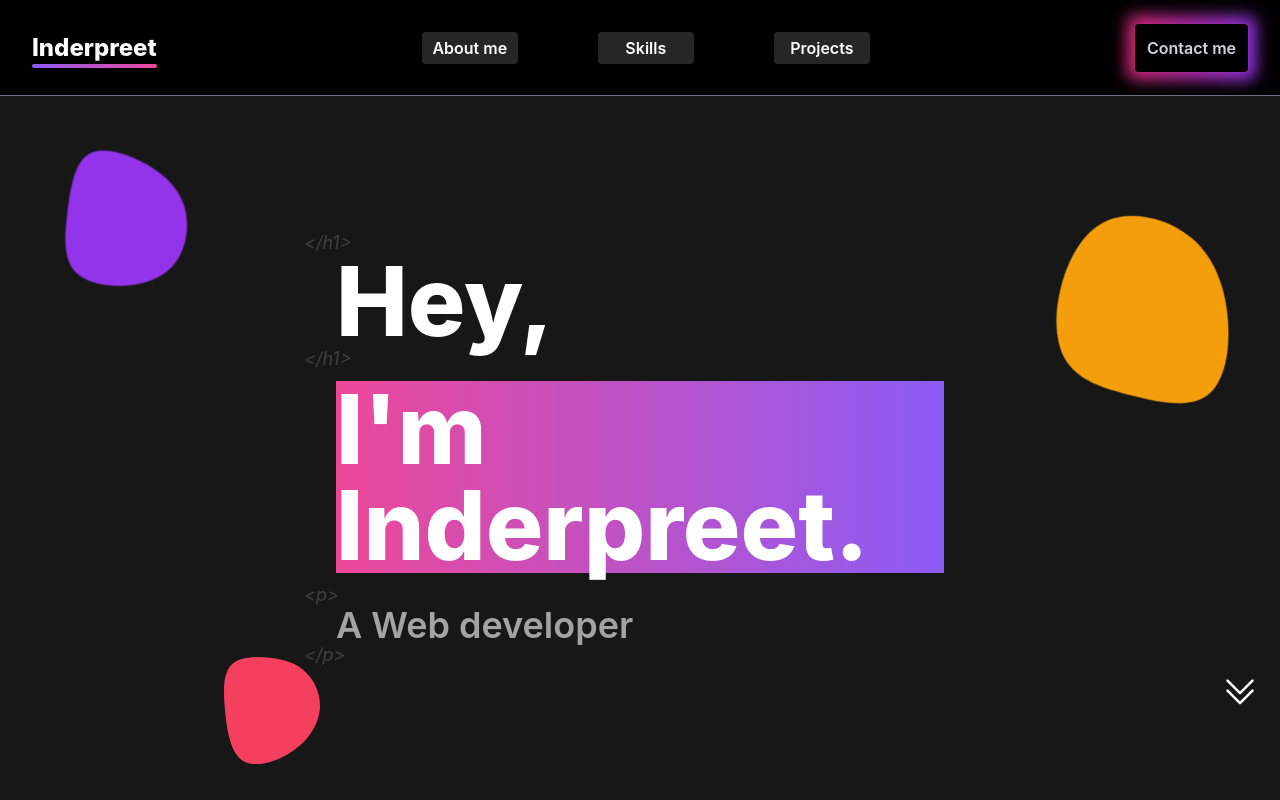
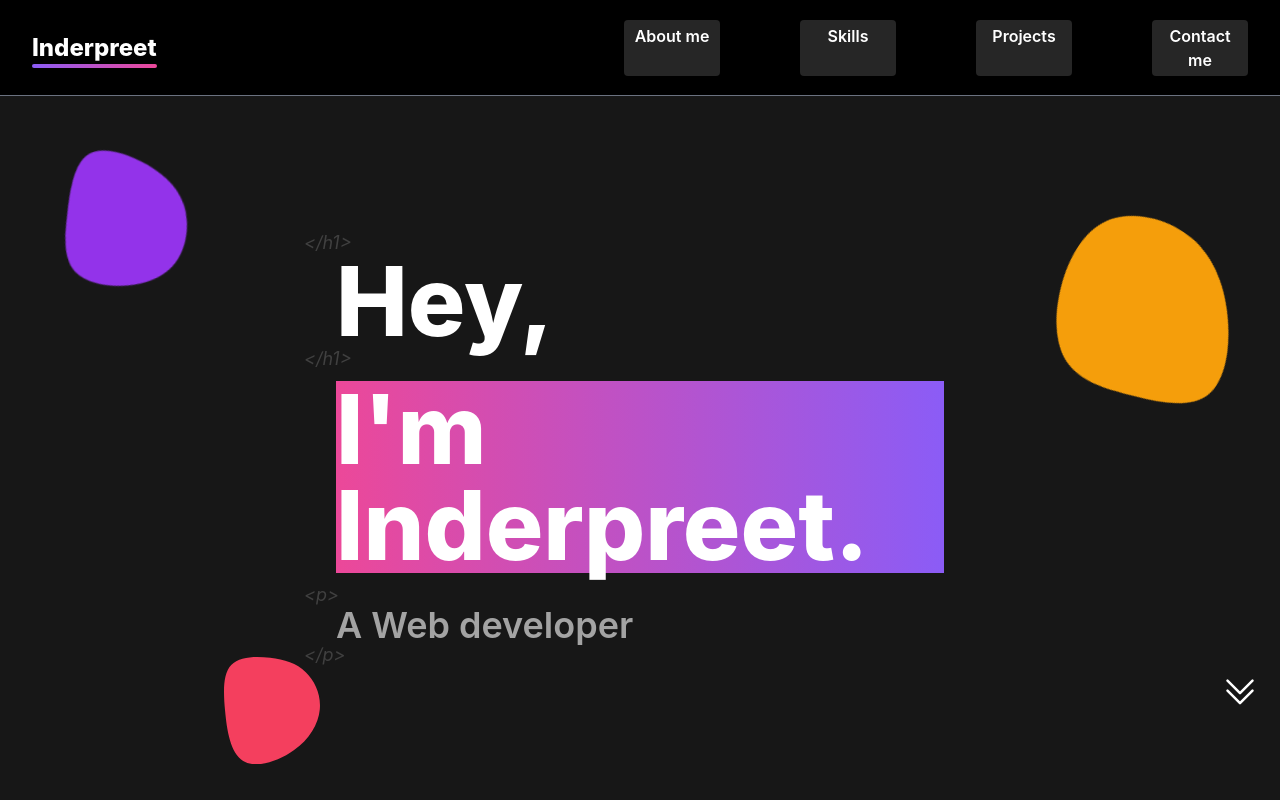
Before and after one commit to Inderpreet-React/portfolio, a React (Create React App) app: page /contactme in a window 1280 px wide. Shown: the top 800 px of the page. Built offline with nearby package versions, Linux system fonts and the light colour scheme.

Commit message:
navbar redesign

```diff
--- a/src/App.js
+++ b/src/App.js
@@ -4,7 +4,7 @@ import Skills from "./components/Skills";
 import Projects from "./components/Projects";
 import ContactMe from "./components/ContactMe";
 import { useRef } from "react";
-import { useInView, useScroll } from "framer-motion";
+import { useInView } from "framer-motion";
 
 function App() {
 	const isAboutMeRef = useRef(null);
@@ -13,8 +13,8 @@ function App() {
 	const isSkillsVisible = useInView(isSkillsRef);
 	const isProjectRef = useRef(null);
 	const isProjectVisible = useInView(isProjectRef);
-	const { scrollYProgress } = useScroll();
-	console.log(scrollYProgress);
+	const isContactRef = useRef(null);
+	const isContactVisible = useInView(isContactRef);
 
 	return (
 		<div className="scroll-smooth">
@@ -23,11 +23,12 @@ function App() {
 					isAboutMeVisible={isAboutMeVisible}
 					isSkillsVisible={isSkillsVisible}
 					isProjectVisible={isProjectVisible}
+					isContactVisible={isContactVisible}
 				/>
 				<AboutMe isAboutMeRef={isAboutMeRef} />
 				<Skills isSkillsRef={isSkillsRef} />
 				<Projects isProjectRef={isProjectRef} />
-				<ContactMe />
+				<ContactMe isContactRef={isContactRef} />
 			</div>
 		</div>
 	);
--- a/src/components/ContactMe.js
+++ b/src/components/ContactMe.js
@@ -3,7 +3,7 @@ import GithubIcon from "../images/GithubIcon";
 import LinkedInIcon from "../images/LinkedInIcon";
 import { motion } from "framer-motion";
 
-export default function ContactMe() {
+export default function ContactMe({ isContactRef }) {
 	return (
 		<section id="contactme">
 			<div className="flex h-full min-h-screen w-full flex-col gap-12 bg-neutral-900 p-6 pt-32 text-white md:p-12 md:pb-0 md:pt-32">
@@ -21,7 +21,10 @@ export default function ContactMe() {
 					<span className="absolute -top-6 -left-2 text-lg font-normal italic text-neutral-700 md:-left-8">
 						{"<h1>"}
 					</span>
-					<h1 className="relative max-w-min overflow-hidden text-ellipsis whitespace-nowrap bg-gradient-to-r from-pink-500 to-violet-500 p-2 text-5xl font-extrabold underline md:text-6xl">
+					<h1
+						ref={isContactRef}
+						className="relative max-w-min overflow-hidden text-ellipsis whitespace-nowrap bg-gradient-to-r from-pink-500 to-violet-500 p-2 text-5xl font-extrabold underline md:text-6xl"
+					>
 						Contact Me
 					</h1>
 					<span className="absolute -bottom-6 -left-2 text-lg font-normal italic text-neutral-700 md:-left-8">
--- a/src/components/Navbar.js
+++ b/src/components/Navbar.js
@@ -1,13 +1,11 @@
 import React from "react";
-import { useLocation } from "react-router-dom";
 
 export default function Navbar({
 	isAboutMeVisible,
 	isSkillsVisible,
 	isProjectVisible,
+	isContactVisible,
 }) {
-	const location = useLocation();
-
 	return (
 		<div className="fixed top-0 left-0 z-50 flex h-24 w-full items-center justify-between border-b border-gray-500 bg-black p-4 text-white md:p-8">
 			<a
@@ -16,7 +14,7 @@ export default function Navbar({
 			>
 				Inderpreet
 			</a>
-			<ul className="flex gap-2 md:flex md:gap-20">
+			<ul className="hidden gap-2 md:flex md:gap-20">
 				<li
 					className={`flex cursor-pointer justify-center  rounded bg-neutral-800 transition-colors md:hover:bg-amber-500 ${
 						isAboutMeVisible && "bg-amber-500"
@@ -53,21 +51,19 @@ export default function Navbar({
 						Projects
 					</a>
 				</li>
+				<li
+					className={`flex cursor-pointer justify-center rounded bg-neutral-800 transition-colors md:hover:bg-amber-500 ${
+						isContactVisible && "bg-amber-500"
+					}`}
+				>
+					<a
+						className="p-1 text-center font-semibold md:w-24 md:p-1"
+						href="#contactme"
+					>
+						Contact me
+					</a>
+				</li>
 			</ul>
-			<a
-				href="#contactme"
-				className={`${
-					location.pathname === "/contactme" ? "invisible md:visible" : ""
-				} group fixed bottom-16 right-8 z-20 md:visible md:relative md:bottom-auto md:right-auto`}
-			>
-				<span className="group:duration-200 absolute -inset-2 animate-tilt rounded-lg bg-gradient-to-r from-pink-600 to-purple-600 blur group-hover:-inset-2.5"></span>
-				<div
-					to="contactme"
-					className="relative rounded bg-black p-3 font-semibold text-gray-300 group-hover:text-white"
-				>
-					Contact me
-				</div>
-			</a>
 		</div>
 	);
 }
```
